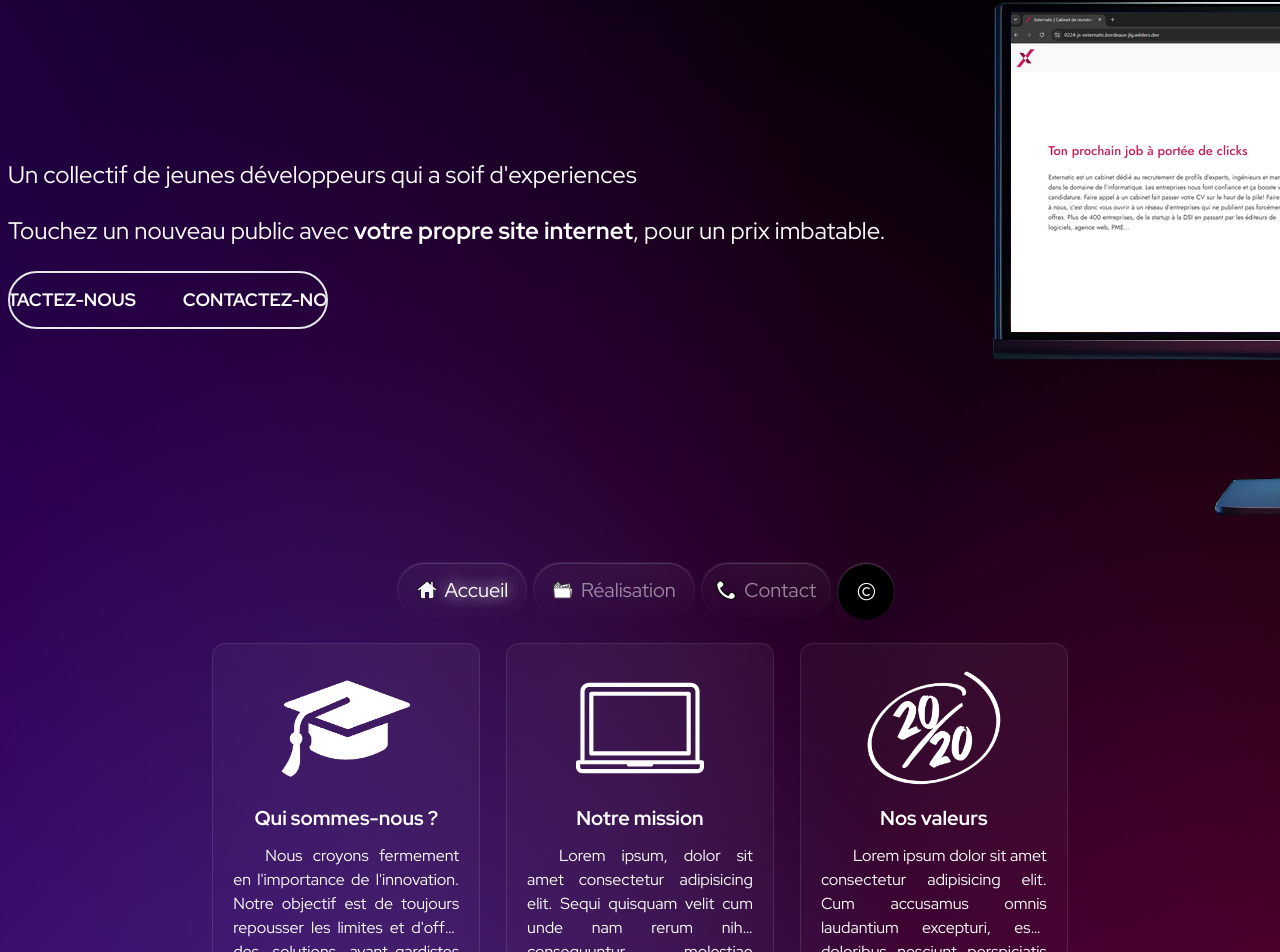
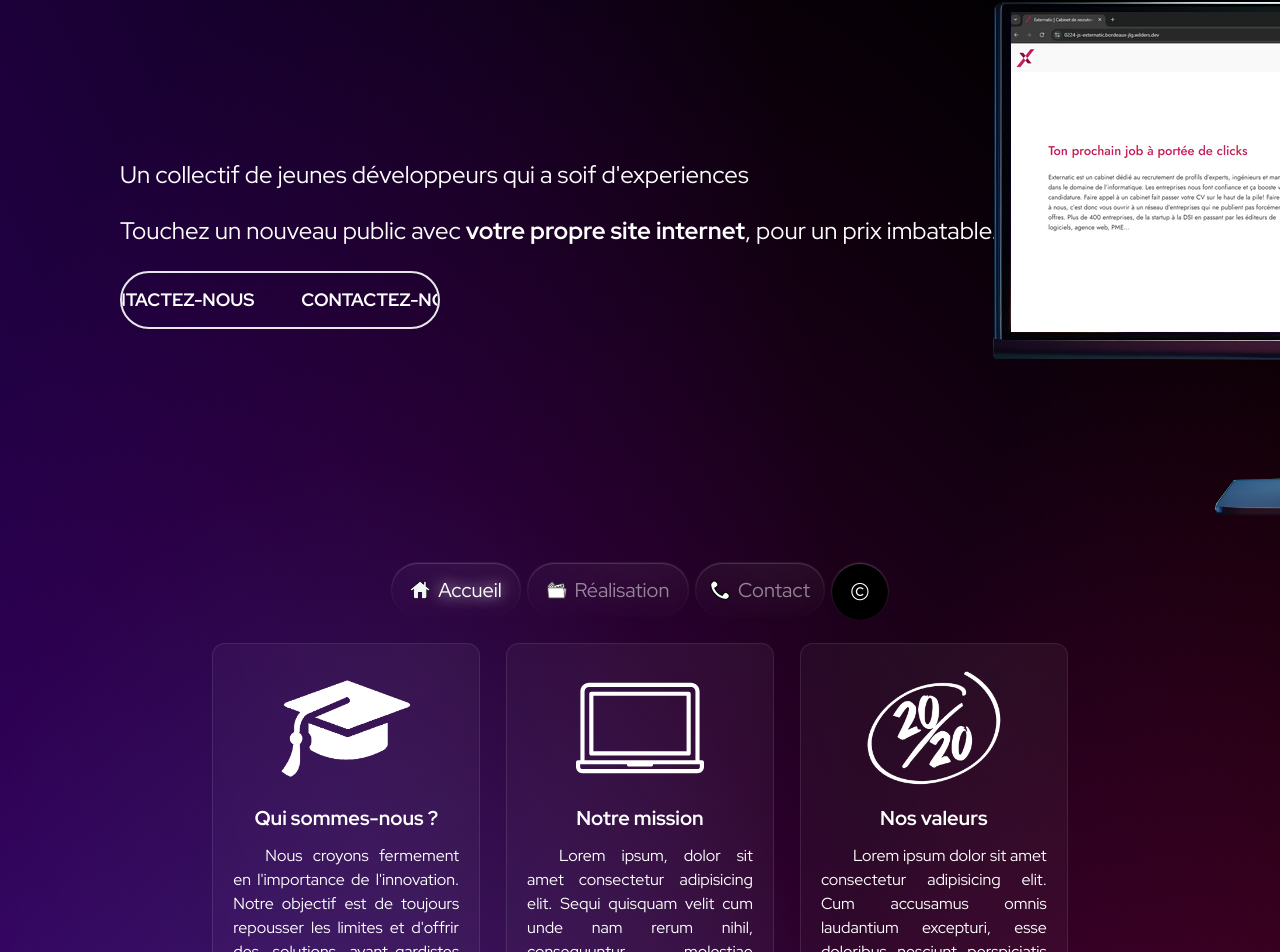
Before and after one commit to Sylvainlfe/Les-dev-junior, a React (Vite) app: page / in a window 1280 px wide. Shown: the part 156-1108 px from the top of the page. Built offline with nearby package versions, Linux system fonts and the light colour scheme; grey boxes are pictures that could not be loaded.

Commit message:
small css fixs

```diff
--- a/src/components/HeroSection.jsx
+++ b/src/components/HeroSection.jsx
@@ -4,7 +4,7 @@ import { Link } from 'react-router-dom'
 export default function HeroSection() {
   return (
     <section className="h-screen flex flex-col items-center justify-center lg:flex-row lg:justify-normal lg:relative lg:overflow-x-hidden">
-        <article className="flex flex-col items-center text-center gap-4 px-2 md:gap-6 lg:items-start lg:text-start">
+        <article className="flex flex-col items-center text-center gap-4 px-2 md:gap-6 lg:items-start lg:text-start lg:ml-28">
           <p className="text-xl text-wrap md:text-3xl lg:text-2xl">
             Un collectif de jeunes développeurs qui a soif d&apos;experiences
           </p>
--- a/src/components/InfoSection.jsx
+++ b/src/components/InfoSection.jsx
@@ -17,9 +17,10 @@ export default function InfoSection() {
 
         <p
           className={`${
-            isExpanded1 ? "max-h-full" : "line-clamp-4 overflow-hidden"
+            isExpanded1 ? "max-h-full" : "line-clamp-5 lg:line-clamp-none overflow-hidden"
           } lg:max-h-full lg:overflow-visible`}
         >
+          Nous croyons fermement en l'importance de l'innovation. Notre objectif est de toujours repousser les limites et d'offrir des solutions avant-gardistes qui répondent aux besoins changeants de notre marché. En intégrant les dernières technologies et en encourageant la créativité, nous nous assurons de rester à la pointe de notre secteur.
           Nous croyons fermement en l'importance de l'innovation. Notre objectif est de toujours repousser les limites et d'offrir des solutions avant-gardistes qui répondent aux besoins changeants de notre marché. En intégrant les dernières technologies et en encourageant la créativité, nous nous assurons de rester à la pointe de notre secteur.
 
         </p>
@@ -32,7 +33,7 @@ export default function InfoSection() {
         <h2>Notre mission</h2>
         <p
           className={`${
-            isExpanded2 ? "max-h-full" : "line-clamp-4 overflow-hidden"
+            isExpanded2 ? "max-h-full" : "line-clamp-5 lg:line-clamp-none overflow-hidden"
           } lg:max-h-full lg:overflow-visible`}
         >
           Lorem ipsum, dolor sit amet consectetur adipisicing elit. Sequi
@@ -50,7 +51,7 @@ export default function InfoSection() {
 
         <p
           className={`${
-            isExpanded3 ? "max-h-full" : "line-clamp-4 overflow-hidden"
+            isExpanded3 ? "max-h-full" : "line-clamp-5 lg:line-clamp-none overflow-hidden"
           } lg:max-h-full lg:overflow-visible`}
         >
           Lorem ipsum dolor sit amet consectetur adipisicing elit. Cum accusamus
--- a/src/components/Nav.jsx
+++ b/src/components/Nav.jsx
@@ -17,7 +17,7 @@ export default function Nav() {
 
   return (
     <header className="relative z-10">
-      <ul className="hidden fixed top-[90%] left-[58%] transform text-[#ffffff80] -translate-x-1/2 bg-transparent md:flex md:gap-2 md:w-[688px]">
+      <ul className="hidden fixed top-[90%] left-[50%] transform text-[#ffffff80] -translate-x-1/2 bg-transparent lg:flex lg:gap-2 lg:w-[496px]">
         <li>
           <Link
             to="/"
@@ -91,7 +91,7 @@ export default function Nav() {
           checked={isMenuOpen}
           onChange={toggleMenu}
         />
-        <div className="drawer-content flex items-center justify-center w-[130%] h-[130%] rounded-[15px] md:hidden">
+        <div className="drawer-content flex items-center justify-center w-[130%] h-[130%] rounded-[15px] lg:hidden">
           <label
             htmlFor="my-drawer"
             className="bg-custom p-2 backdrop-opacity-10 rounded-full z-10"
```
